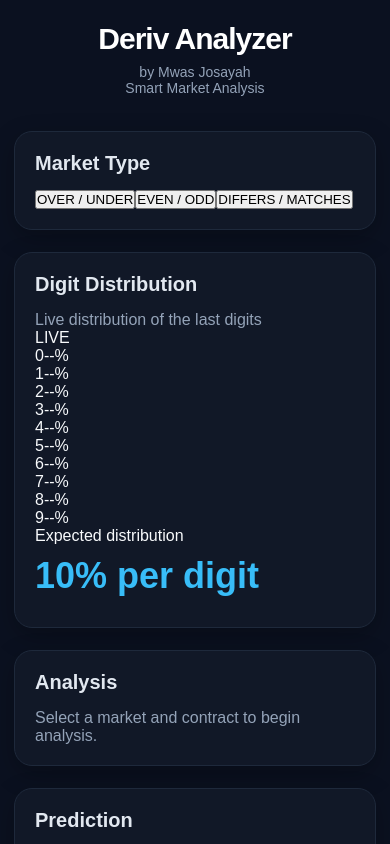
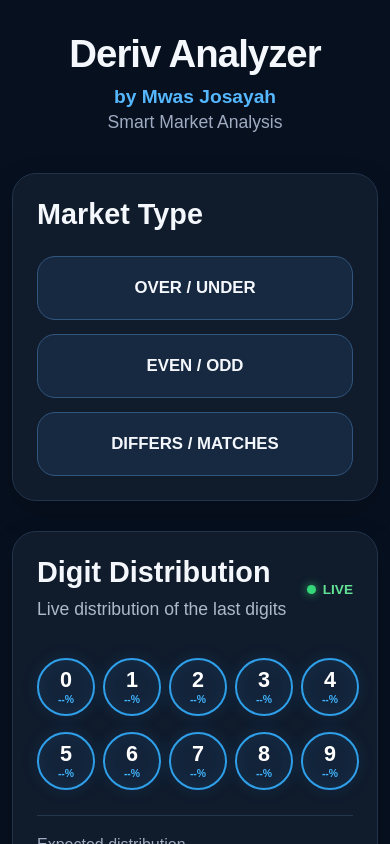
Before and after one commit to mwasjosayah/deriv-analyzer, a Next.js app: page / in a window 390 px wide. Shown: the top 844 px of the page. Built offline with nearby package versions, Linux system fonts and the light colour scheme.

Commit message:
Fix dashboard buttons and digit circles

```diff
--- a/app/globals.css
+++ b/app/globals.css
@@ -1,143 +1,298 @@
 * {
   box-sizing: border-box;
-  margin: 0;
-  padding: 0;
 }
 
 html,
 body {
-  min-height: 100%;
+  margin: 0;
+  padding: 0;
+  background: #07101f;
+  color: #f4f7fb;
+  font-family: Arial, Helvetica, sans-serif;
 }
 
 body {
-  background: #0b1120;
-  color: #f8fafc;
-  font-family: Arial, Helvetica, sans-serif;
+  min-height: 100vh;
+}
+
+button {
+  font: inherit;
 }
 
 .dashboard {
-  width: 100%;
-  max-width: 1100px;
+  width: min(100% - 32px, 900px);
   margin: 0 auto;
-  padding: 30px 20px 50px;
+  padding: 48px 0 80px;
 }
 
-/* Header */
-.dashboard header {
+/* HEADER */
+
+.hero {
   text-align: center;
-  margin-bottom: 35px;
+  margin-bottom: 40px;
 }
 
-.dashboard header h1 {
-  font-size: 38px;
+.hero h1 {
+  margin: 0;
+  font-size: clamp(2.4rem, 7vw, 4rem);
   font-weight: 800;
   letter-spacing: -1px;
-  color: #ffffff;
-  margin-bottom: 8px;
 }
 
-.dashboard header p {
-  color: #94a3b8;
-  font-size: 16px;
+.author {
+  margin: 10px 0 4px;
+  color: #55b7ff;
+  font-size: 1.2rem;
+  font-weight: 700;
 }
 
-/* Market section */
-.market {
-  background: #111827;
-  border: 1px solid #1e293b;
-  border-radius: 18px;
-  padding: 24px;
-  margin-bottom: 22px;
-  box-shadow: 0 8px 25px rgba(0, 0, 0, 0.25);
+.subtitle {
+  margin: 0;
+  color: #9eabc0;
+  font-size: 1.1rem;
 }
 
-.market h2 {
-  font-size: 20px;
-  margin-bottom: 18px;
-  color: #e2e8f0;
-}
+/* CARDS */
 
-/* Market buttons */
-.market button {
-  background: #1e293b;
-  color: #e2e8f0;
-  border: 1px solid #334155;
-  border-radius: 10px;
-  padding: 13px 18px;
-  margin: 5px;
-  font-size: 14px;
-  font-weight: 700;
-  cursor: pointer;
-  transition: 0.2s ease;
-}
-
-.market button:hover {
-  background: #2563eb;
-  border-color: #3b82f6;
-  color: white;
-}
-
-.market button:active {
-  transform: scale(0.97);
-}
-
-/* Cards */
 .card {
-  background: #111827;
-  border: 1px solid #1e293b;
-  border-radius: 18px;
-  padding: 25px;
-  margin-bottom: 22px;
-  box-shadow: 0 8px 25px rgba(0, 0, 0, 0.25);
+  background: #101b2c;
+  border: 1px solid #22344c;
+  border-radius: 28px;
+  padding: 30px;
+  margin-bottom: 30px;
+  box-shadow: 0 12px 30px rgba(0, 0, 0, 0.18);
 }
 
 .card h2 {
-  color: #e2e8f0;
-  font-size: 20px;
-  margin-bottom: 15px;
+  margin: 0 0 25px;
+  font-size: 2rem;
 }
 
-.card p {
-  color: #94a3b8;
-  font-size: 16px;
+/* MARKET BUTTONS */
+
+.market-buttons {
+  display: grid;
+  grid-template-columns: 1fr;
+  gap: 14px;
 }
 
-.card strong {
-  display: block;
-  font-size: 42px;
-  color: #38bdf8;
+.market-buttons button {
+  width: 100%;
+  min-height: 64px;
+  border: 1px solid #31567d;
+  border-radius: 18px;
+  background: #172941;
+  color: #f4f7fb;
+  font-size: 1.05rem;
+  font-weight: 700;
+  cursor: pointer;
+  transition:
+    background 0.2s ease,
+    border-color 0.2s ease,
+    transform 0.15s ease,
+    box-shadow 0.2s ease;
+}
+
+.market-buttons button:hover {
+  background: #1d3855;
+  border-color: #42b5ff;
+}
+
+.market-buttons button:active {
+  transform: scale(0.98);
+}
+
+.market-buttons button.active {
+  background: #168ee5;
+  border-color: #55c1ff;
+  color: white;
+  box-shadow: 0 0 20px rgba(22, 142, 229, 0.25);
+}
+
+/* DIGIT DISTRIBUTION */
+
+.digit-card {
+  overflow: hidden;
+}
+
+.section-heading {
+  display: flex;
+  align-items: center;
+  justify-content: space-between;
+  gap: 20px;
+  margin-bottom: 25px;
+}
+
+.section-heading h2 {
+  margin-bottom: 6px;
+}
+
+.section-heading p {
+  margin: 0;
+  color: #9eabc0;
+}
+
+.live-status {
+  display: flex;
+  align-items: center;
+  gap: 7px;
+  color: #61e294;
+  font-size: 0.85rem;
+  font-weight: 700;
+}
+
+.live-dot {
+  width: 9px;
+  height: 9px;
+  border-radius: 50%;
+  background: #35d878;
+  box-shadow: 0 0 10px rgba(53, 216, 120, 0.8);
+}
+
+/* THE D CIRCLES */
+
+.digit-grid {
+  display: grid;
+  grid-template-columns: repeat(5, 1fr);
+  gap: 22px 16px;
+  padding: 10px 0 25px;
+}
+
+.digit-item {
+  display: flex;
+  justify-content: center;
+}
+
+.digit-circle {
+  width: 100px;
+  height: 100px;
+  border-radius: 50%;
+  border: 3px solid #2e9fe8;
+  background: #13243a;
+  display: flex;
+  flex-direction: column;
+  align-items: center;
+  justify-content: center;
+  box-shadow:
+    0 0 18px rgba(46, 159, 232, 0.12),
+    inset 0 0 18px rgba(46, 159, 232, 0.06);
+  transition:
+    transform 0.2s ease,
+    border-color 0.2s ease,
+    box-shadow 0.2s ease;
+}
+
+.digit-circle:hover {
+  transform: translateY(-4px);
+  border-color: #5cc5ff;
+  box-shadow: 0 0 25px rgba(46, 159, 232, 0.25);
+}
+
+.digit-number {
+  font-size: 2rem;
+  font-weight: 800;
+  color: #ffffff;
+  line-height: 1;
+}
+
+.digit-percent {
+  margin-top: 7px;
+  font-size: 0.9rem;
+  font-weight: 700;
+  color: #42b5ff;
+}
+
+.distribution-info {
+  border-top: 1px solid #24364d;
+  padding-top: 20px;
+  display: flex;
+  justify-content: space-between;
+  gap: 15px;
+  color: #9eabc0;
+}
+
+.distribution-info strong {
+  color: #42b5ff;
+}
+
+/* ANALYSIS */
+
+.card p {
+  color: #aeb9c9;
+  font-size: 1.1rem;
+  line-height: 1.6;
+}
+
+/* PREDICTION */
+
+.prediction-value {
+  font-size: 4rem;
+  font-weight: 800;
+  color: #42b5ff;
   margin: 10px 0;
 }
 
-/* Mobile */
+.prediction-card strong {
+  color: #42b5ff;
+}
+
+/* MOBILE */
+
 @media (max-width: 600px) {
   .dashboard {
-    padding: 22px 14px 40px;
-  }
-
-  .dashboard header h1 {
-    font-size: 30px;
-  }
-
-  .dashboard header p {
-    font-size: 14px;
-  }
-
-  .market {
-    padding: 18px;
-  }
-
-  .market button {
-    width: 100%;
-    margin: 5px 0;
-    padding: 14px;
+    width: min(100% - 24px, 900px);
+    padding-top: 32px;
   }
 
   .card {
-    padding: 20px;
+    padding: 24px;
+    border-radius: 24px;
   }
 
-  .card strong {
-    font-size: 36px;
+  .card h2 {
+    font-size: 1.8rem;
+  }
+
+  .digit-grid {
+    grid-template-columns: repeat(5, 1fr);
+    gap: 16px 8px;
+  }
+
+  .digit-circle {
+    width: 58px;
+    height: 58px;
+    border-width: 2px;
+  }
+
+  .digit-number {
+    font-size: 1.35rem;
+  }
+
+  .digit-percent {
+    font-size: 0.65rem;
+    margin-top: 3px;
+  }
+
+  .distribution-info {
+    flex-direction: column;
   }
 }
+
+@media (max-width: 380px) {
+  .digit-grid {
+    gap: 12px 5px;
+  }
+
+  .digit-circle {
+    width: 52px;
+    height: 52px;
+  }
+
+  .digit-number {
+    font-size: 1.2rem;
+  }
+
+  .digit-percent {
+    font-size: 0.6rem;
+  }
+}
```
